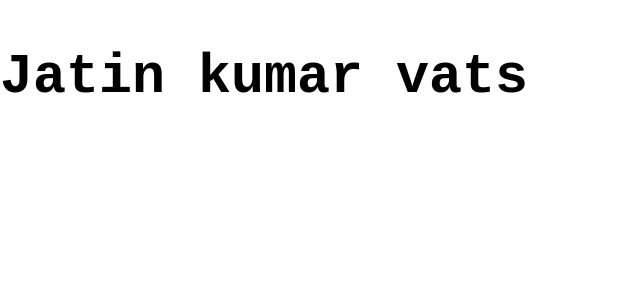
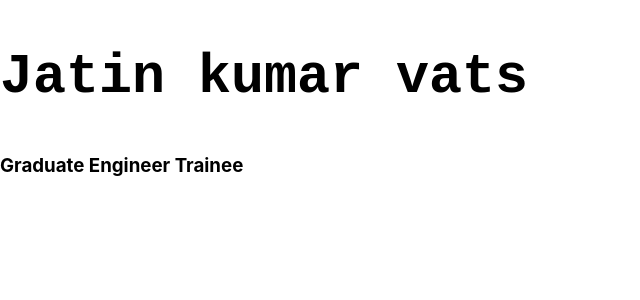
Before and after one commit to jatinvats636/Learning, a React (Create React App) app in the folder React/first-app/: page / in a window 1280 px wide. Shown: the top 300 px of the page, without its empty margins (0-640 px from the left). Built offline with nearby package versions, Linux system fonts and the light colour scheme.

Commit message:
created first-app

```diff
--- a/React/first-app/src/App.js
+++ b/React/first-app/src/App.js
@@ -1,7 +1,13 @@
+import TodoText from "./components/TodoText.js";
 import "./App.css";
 
 function App() {
-  return <h2>Jatin kumar vats</h2>;
+  return (
+    <div>
+      <h2>Jatin kumar vats</h2>
+      <TodoText></TodoText>
+    </div>
+  );
 }
 
 export default App;
--- /dev/null
+++ b/React/first-app/src/components/TodoText.js
@@ -0,0 +1,2 @@
+let TodoText = () => <h3>Graduate Engineer Trainee</h3>;
+export default TodoText;
```
